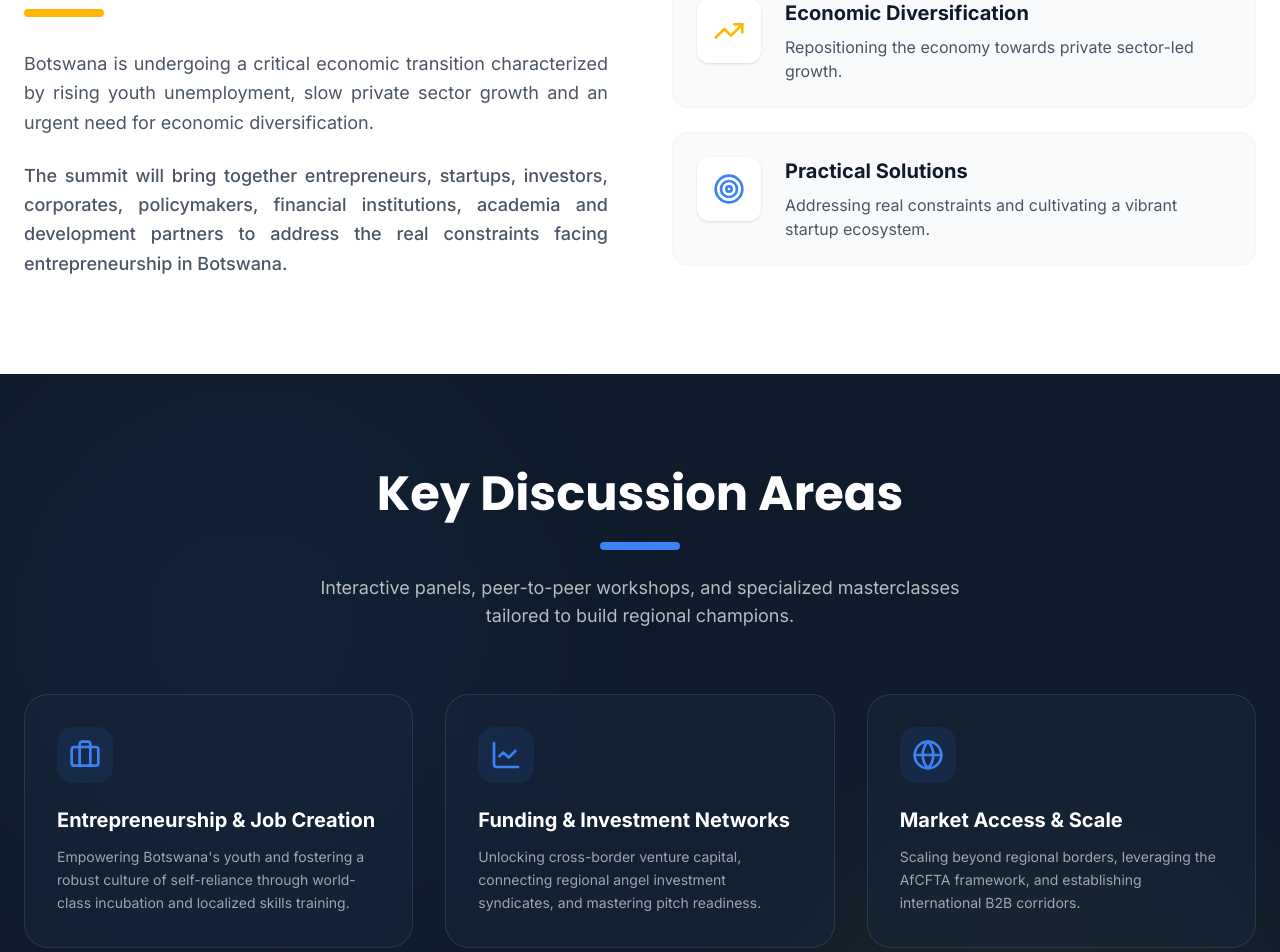
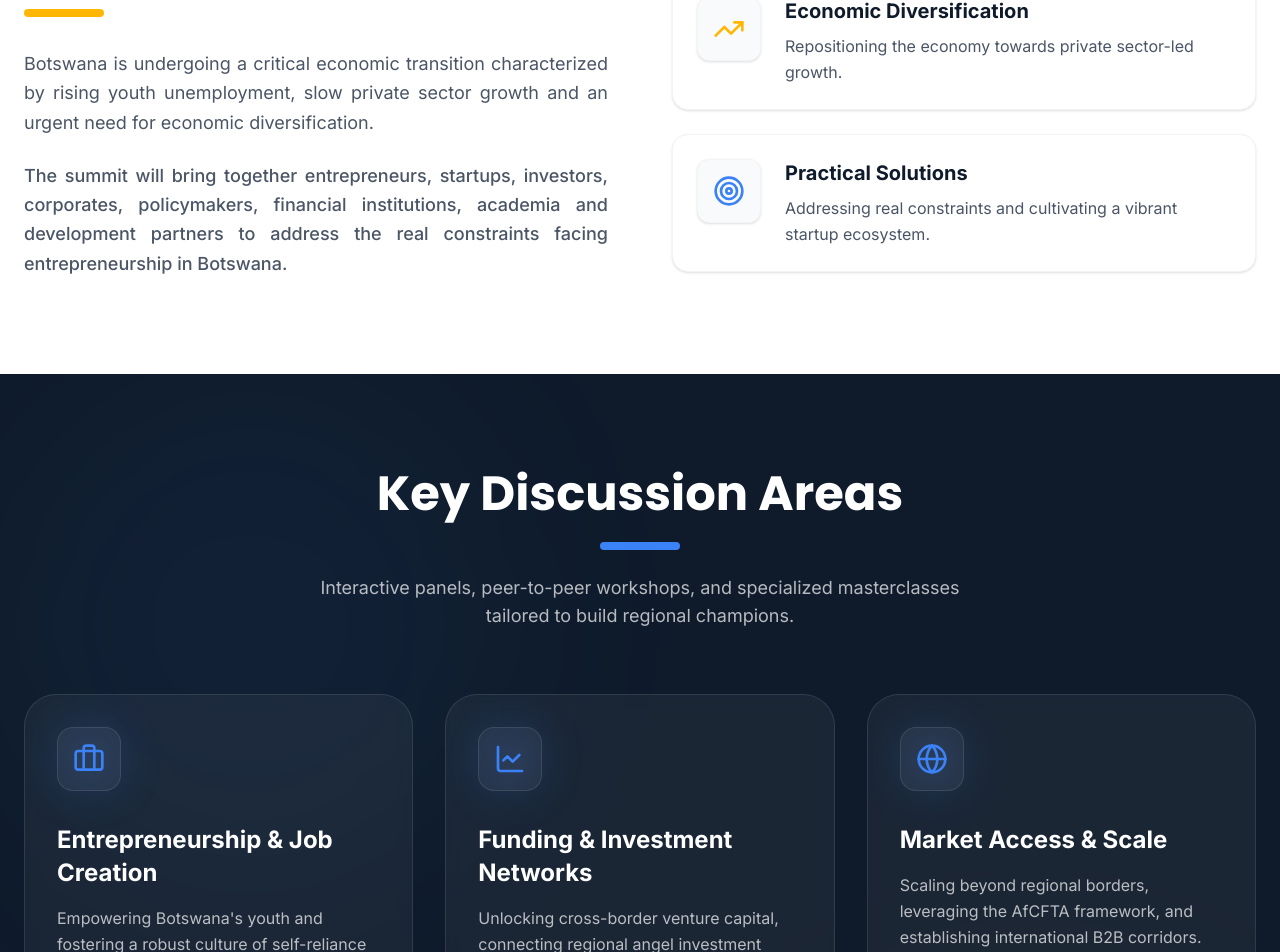
Before and after one commit to quintonbileon-afk/start-summit, a React (Vite) app: page / in a window 1280 px wide. Shown: the part 1119-2071 px from the top of the page. Built offline with nearby package versions, Linux system fonts and the light colour scheme; no server answers.

Commit message:
feat(ui): enhance component animations and styling
Refine visual polish with improved hover effects, transitions, and layout refinements across About, Agenda, and DiscussionAreas components.

```diff
--- a/src/components/About.tsx
+++ b/src/components/About.tsx
@@ -4,17 +4,17 @@ import { Target, TrendingUp, Users } from 'lucide-react';
 export function About() {
   const pillars = [
     {
-      icon: <Users className="w-8 h-8 text-accent" />,
+      icon: <Users className="w-8 h-8 text-accent group-hover:text-accent transition-colors" />,
       title: "Ecosystem Collaboration",
       desc: "Bringing together entrepreneurs, investors, corporates, and policymakers."
     },
     {
-      icon: <TrendingUp className="w-8 h-8 text-yellow" />,
+      icon: <TrendingUp className="w-8 h-8 text-yellow group-hover:text-accent transition-colors" />,
       title: "Economic Diversification",
       desc: "Repositioning the economy towards private sector-led growth."
     },
     {
-      icon: <Target className="w-8 h-8 text-accent" />,
+      icon: <Target className="w-8 h-8 text-accent group-hover:text-accent transition-colors" />,
       title: "Practical Solutions",
       desc: "Addressing real constraints and cultivating a vibrant startup ecosystem."
     }
@@ -53,14 +53,17 @@ export function About() {
                 whileInView={{ opacity: 1, y: 0 }}
                 viewport={{ once: true, margin: "-100px" }}
                 transition={{ duration: 0.5, delay: idx * 0.1 }}
-                className="flex gap-6 p-6 rounded-2xl bg-gray-50 border border-gray-100 hover:shadow-lg transition-shadow"
+                className="flex gap-6 p-6 rounded-2xl bg-white border border-gray-100 shadow-sm hover:shadow-xl hover:-translate-y-1 transition-all duration-300 group relative overflow-hidden"
               >
-                <div className="shrink-0 p-4 bg-white rounded-xl shadow-sm h-fit">
+                {/* Subtle gradient hover background */}
+                <div className="absolute inset-0 bg-gradient-to-r from-accent/5 to-transparent opacity-0 group-hover:opacity-100 transition-opacity duration-300 pointer-events-none" />
+
+                <div className="relative z-10 shrink-0 w-16 h-16 flex items-center justify-center bg-gray-50 rounded-xl shadow-sm border border-gray-100 group-hover:scale-110 group-hover:bg-accent/10 group-hover:border-accent/20 transition-all duration-300">
                   {pillar.icon}
                 </div>
-                <div>
-                  <h3 className="text-xl font-bold mb-2">{pillar.title}</h3>
-                  <p className="text-gray-600">{pillar.desc}</p>
+                <div className="relative z-10">
+                  <h3 className="text-xl font-bold mb-2 text-primary group-hover:text-accent transition-colors duration-300">{pillar.title}</h3>
+                  <p className="text-gray-600 leading-relaxed">{pillar.desc}</p>
                 </div>
               </motion.div>
             ))}
--- a/src/components/Agenda.tsx
+++ b/src/components/Agenda.tsx
@@ -1,31 +1,32 @@
 import { motion } from 'motion/react';
+import { Users, Mic, TrendingUp, Utensils, Lightbulb, Trophy, GlassWater } from 'lucide-react';
 
 export function Agenda() {
   const schedule = [
-    { time: "08:00 AM", title: "Registration & Networking Breakfast", desc: "Collect your badges and connect with early arrivals." },
-    { time: "09:00 AM", title: "Opening Keynote", desc: "Building Botswana's Startup Ecosystem from ground up." },
-    { time: "10:30 AM", title: "Panel: Funding & Investment", desc: "Navigating the venture capital and grant landscape in Africa." },
-    { time: "12:00 PM", title: "Networking Lunch", desc: "Catered lunch and exhibitor showcase." },
-    { time: "01:30 PM", title: "Breakout Sessions", desc: "Deep dives into Innovation, Tech, and Policy." },
-    { time: "04:00 PM", title: "Startup Pitch Competition", desc: "Top 5 startups pitch to a panel of investors." },
-    { time: "05:30 PM", title: "Closing Remarks & Sundowners", desc: "Wrap up and evening networking reception." },
+    { time: "08:00 AM", title: "Registration & Networking Breakfast", desc: "Collect your badges and connect with early arrivals.", icon: <Users className="w-5 h-5" /> },
+    { time: "09:00 AM", title: "Opening Keynote", desc: "Building Botswana's Startup Ecosystem from ground up.", icon: <Mic className="w-5 h-5" /> },
+    { time: "10:30 AM", title: "Panel: Funding & Investment", desc: "Navigating the venture capital and grant landscape in Africa.", icon: <TrendingUp className="w-5 h-5" /> },
+    { time: "12:00 PM", title: "Networking Lunch", desc: "Catered lunch and exhibitor showcase.", icon: <Utensils className="w-5 h-5" /> },
+    { time: "01:30 PM", title: "Breakout Sessions", desc: "Deep dives into Innovation, Tech, and Policy.", icon: <Lightbulb className="w-5 h-5" /> },
+    { time: "04:00 PM", title: "Startup Pitch Competition", desc: "Top 5 startups pitch to a panel of investors.", icon: <Trophy className="w-5 h-5" /> },
+    { time: "05:30 PM", title: "Closing Remarks & Sundowners", desc: "Wrap up and evening networking reception.", icon: <GlassWater className="w-5 h-5" /> },
   ];
 
   return (
-    <section id="agenda" className="py-16 bg-white text-primary">
+    <section id="agenda" className="py-24 bg-white text-primary">
       <div className="max-w-4xl mx-auto px-6">
         <motion.div
           initial={{ opacity: 0, y: 40 }}
           whileInView={{ opacity: 1, y: 0 }}
           viewport={{ once: true, margin: "-100px" }}
           transition={{ duration: 0.8, ease: [0.16, 1, 0.3, 1] }}
-          className="text-center mb-12"
+          className="text-center mb-16"
         >
           <h2 className="text-4xl md:text-5xl font-display font-bold mb-6">Summit Agenda</h2>
           <div className="w-20 h-2 bg-yellow mx-auto rounded-full"></div>
         </motion.div>
 
-        <div className="relative border-l-4 border-gray-100 ml-4 md:ml-0">
+        <div className="relative border-l-4 border-gray-100 ml-4 md:ml-12 pl-6 md:pl-10">
           {schedule.map((item, idx) => (
             <motion.div
               key={idx}
@@ -33,16 +34,25 @@ export function Agenda() {
               whileInView={{ opacity: 1, x: 0 }}
               viewport={{ once: true, margin: "-50px" }}
               transition={{ duration: 0.5, delay: idx * 0.1 }}
-              className="mb-6 ml-8 md:ml-12 relative"
+              className="mb-8 relative group"
             >
-              <div className="absolute w-4 h-4 bg-accent rounded-full -left-[42px] md:-left-[58px] top-6 ring-4 ring-white"></div>
-              <div className="bg-gray-50 p-4 md:p-5 rounded-xl border border-gray-100 hover:shadow-md transition-shadow flex flex-col md:flex-row md:items-center gap-3 md:gap-6">
-                <span className="shrink-0 inline-block px-3 py-1.5 bg-primary/5 text-primary font-bold text-sm rounded-lg w-max md:w-32 text-center md:text-left">
+              {/* Timeline Icon */}
+              <div className="absolute w-12 h-12 bg-gray-50 text-gray-400 group-hover:bg-accent group-hover:text-white rounded-full flex items-center justify-center -left-[50px] md:-left-[66px] top-3 ring-4 ring-white shadow-sm group-hover:shadow-lg group-hover:scale-110 transition-all duration-300 z-10">
+                {item.icon}
+              </div>
+
+              {/* Event Card */}
+              <div className="bg-white p-5 md:p-6 rounded-2xl border border-gray-100 shadow-sm group-hover:shadow-xl group-hover:-translate-y-1 transition-all duration-300 flex flex-col md:flex-row md:items-center gap-4 md:gap-6 relative overflow-hidden">
+                {/* Subtle gradient hover background */}
+                <div className="absolute inset-0 bg-gradient-to-r from-accent/5 to-transparent opacity-0 group-hover:opacity-100 transition-opacity duration-300 pointer-events-none" />
+
+                <span className="shrink-0 inline-block px-4 py-2 bg-primary/5 group-hover:bg-accent/10 group-hover:text-accent text-primary font-bold text-sm rounded-xl w-max md:w-32 text-center md:text-left transition-colors duration-300">
                   {item.time}
                 </span>
-                <div>
-                  <h3 className="text-lg font-bold text-primary">{item.title}</h3>
-                  <p className="text-gray-600 text-sm mt-0.5">{item.desc}</p>
+
+                <div className="relative z-10">
+                  <h3 className="text-xl font-bold text-primary group-hover:text-accent transition-colors duration-300">{item.title}</h3>
+                  <p className="text-gray-600 text-sm mt-1 leading-relaxed">{item.desc}</p>
                 </div>
               </div>
             </motion.div>
--- a/src/components/DiscussionAreas.tsx
+++ b/src/components/DiscussionAreas.tsx
@@ -64,17 +64,23 @@ export function DiscussionAreas() {
               whileInView={{ opacity: 1, y: 0 }}
               viewport={{ once: true, margin: "-50px" }}
               transition={{ duration: 0.7, delay: idx * 0.05, ease: [0.16, 1, 0.3, 1] }}
-              className="bg-primary-light/50 border border-white/10 p-8 rounded-3xl hover:bg-primary-light hover:border-accent/30 hover:shadow-2xl transition-all duration-300 backdrop-blur-sm group flex flex-col justify-between h-full relative"
+              className="bg-white/5 border border-white/10 p-8 rounded-[2rem] hover:-translate-y-2 hover:border-accent/30 hover:shadow-[0_8px_30px_rgb(0,0,0,0.12)] transition-all duration-500 backdrop-blur-sm group flex flex-col justify-between h-full relative overflow-hidden"
             >
+              {/* Animated gradient background on hover */}
+              <div className="absolute inset-0 bg-gradient-to-br from-accent/10 via-transparent to-transparent opacity-0 group-hover:opacity-100 transition-opacity duration-500" />
+
               {/* Subtle top light effect */}
-              <div className="absolute top-0 left-0 right-0 h-[2px] bg-gradient-to-r from-transparent via-accent/30 to-transparent opacity-0 group-hover:opacity-100 transition-opacity duration-500 rounded-t-3xl" />
+              <div className="absolute top-0 left-0 right-0 h-[2px] bg-gradient-to-r from-transparent via-accent/50 to-transparent opacity-0 group-hover:opacity-100 transition-opacity duration-500" />
 
-              <div>
-                <div className="w-14 h-14 bg-accent/10 rounded-2xl flex items-center justify-center text-accent mb-6 group-hover:scale-105 group-hover:bg-accent group-hover:text-white transition-all duration-300">
-                  {area.icon}
+              <div className="relative z-10">
+                <div className="mb-8 relative inline-flex">
+                  <div className="absolute inset-0 bg-accent blur-xl opacity-20 group-hover:opacity-60 transition-opacity duration-500 rounded-full" />
+                  <div className="relative w-16 h-16 bg-white/5 border border-white/10 rounded-2xl flex items-center justify-center text-accent group-hover:scale-110 group-hover:bg-accent group-hover:text-primary transition-all duration-500 group-hover:-rotate-3 group-hover:shadow-lg group-hover:shadow-accent/25">
+                    {area.icon}
+                  </div>
                 </div>
-                <h3 className="text-xl font-bold text-white leading-snug mb-3 group-hover:text-accent transition-colors duration-300">{area.title}</h3>
-                <p className="text-white/60 text-sm leading-relaxed">{area.desc}</p>
+                <h3 className="text-2xl font-bold text-white leading-snug mb-4 group-hover:text-accent transition-colors duration-300">{area.title}</h3>
+                <p className="text-white/70 text-base leading-relaxed">{area.desc}</p>
               </div>
             </motion.div>
           ))}
```
